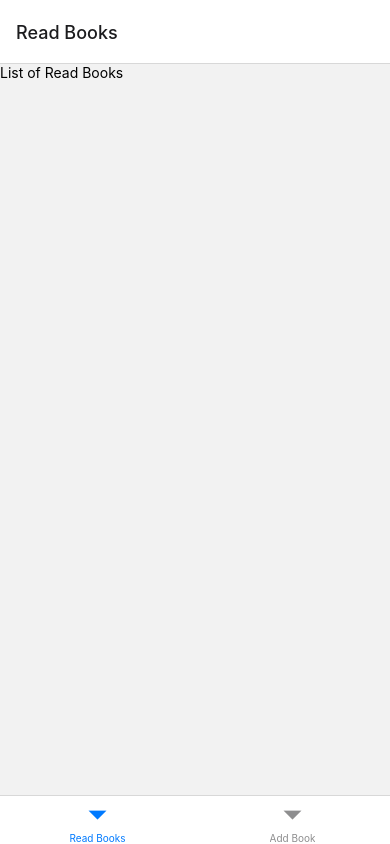
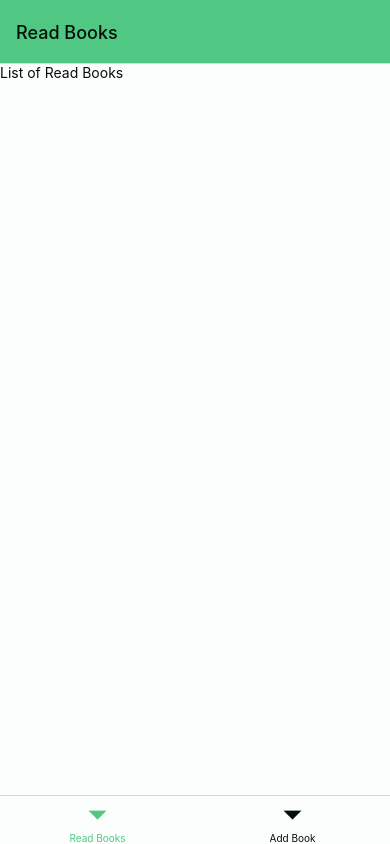
Before and after one commit to Ludde94/BookDB, a React Native app: screen / in a window 390 px wide. Built offline with nearby package versions, Linux system fonts and the light colour scheme.

Commit message:
Added navigation and colors

```diff
--- a/App.js
+++ b/App.js
@@ -3,20 +3,20 @@ import { StyleSheet, Text, View } from 'react-native';
 import colors from './src/themes';
 import { SafeAreaProvider } from 'react-native-safe-area-context';
 import Navigation from './src/Navigation';
+import { StatusBar } from 'expo-status-bar';
 
 export default function App() {
   return (
-    <SafeAreaProvider>
-      <Navigation />
-    </SafeAreaProvider>
+    <><StatusBar style="light" backgroundColor={colors.primary} /><SafeAreaProvider>
+      <View style={styles.container}>
+        <Navigation />
+      </View>
+    </SafeAreaProvider></>
   );
 }
 
 const styles = StyleSheet.create({
   container: {
     flex: 1,
-    backgroundColor: colors.background,
-    alignItems: 'center',
-    justifyContent: 'center',
   },
 });
--- a/src/Navigation.js
+++ b/src/Navigation.js
@@ -3,16 +3,26 @@ import { createBottomTabNavigator } from '@react-navigation/bottom-tabs';
 import { NavigationContainer } from '@react-navigation/native';
 import ReadBooksScreen from './screens/ReadBooksScreen/ReadBooksScreen.js';
 import AddBookScreen from './screens/AddBookScreen/AddBookScreen.js';
+import colors from './themes.js';
 
 const Tab = createBottomTabNavigator();
 
 export default function Navigation() {
   return (
     <NavigationContainer>
-      <Tab.Navigator>
-        <Tab.Screen name="Read Books" component={ReadBooksScreen} />
-        <Tab.Screen name="Add Book" component={AddBookScreen} />
-      </Tab.Navigator>
+        <Tab.Navigator
+            screenOptions={{
+                tabBarActiveTintColor: colors.primary,
+                tabBarInactiveTintColor: colors.text,
+                tabBarStyle: { backgroundColor: colors.background },
+                headerStyle: {
+                backgroundColor: colors.primary,
+                },
+                headerTintColor: colors.text,
+            }}>
+            <Tab.Screen name="Read Books" component={ReadBooksScreen} />
+            <Tab.Screen name="Add Book" component={AddBookScreen} />
+        </Tab.Navigator>
     </NavigationContainer>
   );
 }
--- a/src/screens/AddBookScreen/AddBookScreen.js
+++ b/src/screens/AddBookScreen/AddBookScreen.js
@@ -1,10 +1,21 @@
 import React from 'react';
-import { View, Text } from 'react-native';
+import { StyleSheet, Text, View } from 'react-native';
+import colors from '../../themes';
 
 export default function AddBookScreen() {
   return (
-    <View>
-      <Text>Add a New Book</Text>
+    <View style={styles.container}>
+      <Text style={styles.text}>Add a New Book</Text>
     </View>
   );
 }
+
+const styles = StyleSheet.create({
+  container: {
+    flex: 1,
+    backgroundColor: colors.background, // Correctly sets the background color
+  },
+  text: {
+    color: colors.text, // Sets the text color
+  },
+});
--- a/src/screens/ReadBooksScreen/ReadBooksScreen.js
+++ b/src/screens/ReadBooksScreen/ReadBooksScreen.js
@@ -1,10 +1,21 @@
 import React from 'react';
-import { View, Text } from 'react-native';
+import { View, Text, StyleSheet } from 'react-native';
+import colors from '../../themes';
 
 export default function ReadBooksScreen() {
   return (
-    <View>
-      <Text>List of Read Books</Text>
+    <View style={styles.container}>
+      <Text style={styles.text}>List of Read Books</Text>
     </View>
   );
 }
+
+const styles = StyleSheet.create({
+    container: {
+      flex: 1,
+      backgroundColor: colors.background, // Correctly sets the background color
+    },
+    text: {
+      color: colors.text, // Sets the text color
+    },
+  });
--- a/src/themes.js
+++ b/src/themes.js
@@ -1,9 +1,9 @@
 const colors = {
-  primary: '#74aa4b',
-  secondary: '#285c36',
-  background: '#030302',
-  text: '#f1f7ed',
-  accent: '#3d8a67',
+  primary: '#50c883',
+  secondary: '#96b1de',
+  background: '#fbfefc',
+  text: '#05100a',
+  accent: '#746ed2',
 };
 
 export default colors;
```
Also changed, not shown: src/screens/placehold.js (deleted).
